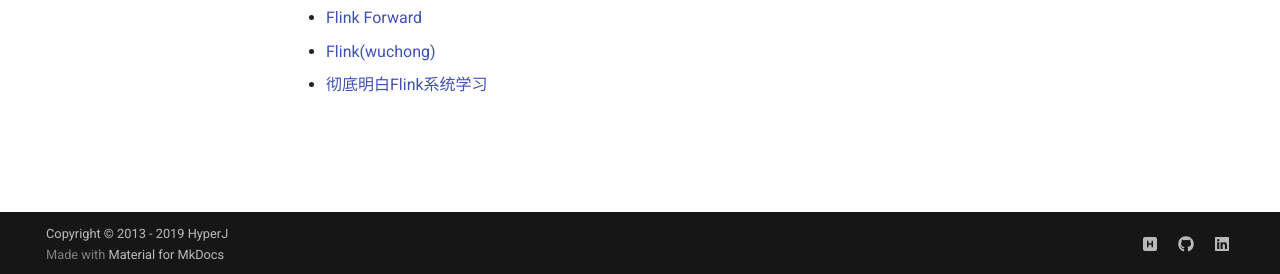
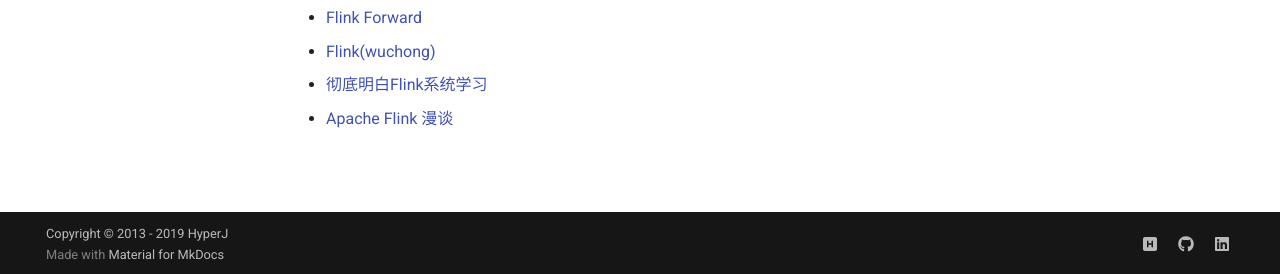
Before and after one commit to hyperj/docs.flink, an MkDocs documentation site: the page built from docs/index.md, in a window 1280 px wide. Shown: the part 623-897 px from the top of the page. Built offline with MkDocs 1.6.1 and Material for MkDocs 9.7.7, drawn with Linux system fonts in a browser that asks for light colours; comment, search, counter and statistics services are not loaded.

Commit message:
add resource link

```diff
--- a/docs/index.md
+++ b/docs/index.md
@@ -10,3 +10,4 @@
 - [Flink Forward](https://flink-forward.org/)
 - [Flink(wuchong)](http://wuchong.me/categories/Flink/)
 - [彻底明白Flink系统学习](http://www.aboutyun.com/forum.php?mod=forumdisplay&fid=443&filter=typeid&typeid=1393)
+- [Apache Flink 漫谈](https://yq.aliyun.com/album/206)
```
Also changed, not shown: README.md (+1 -0 lines), 1 other file.
